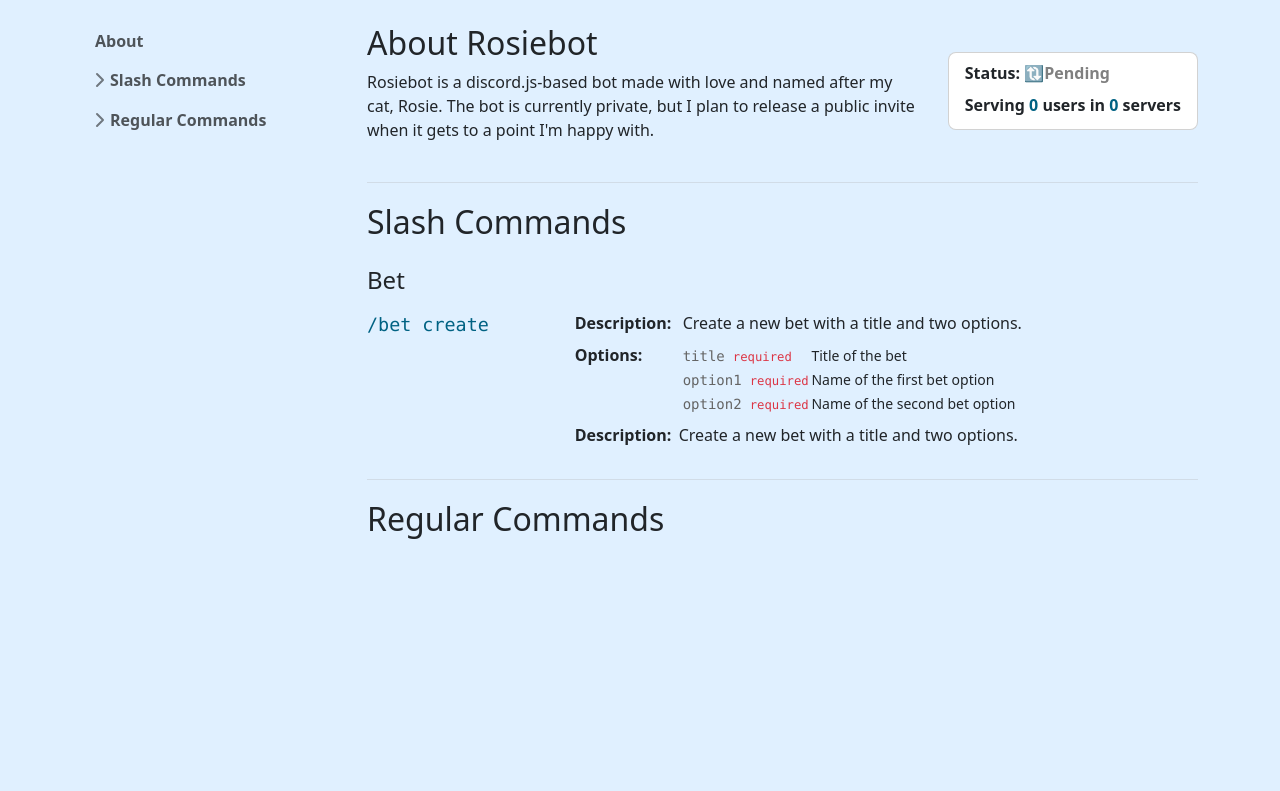
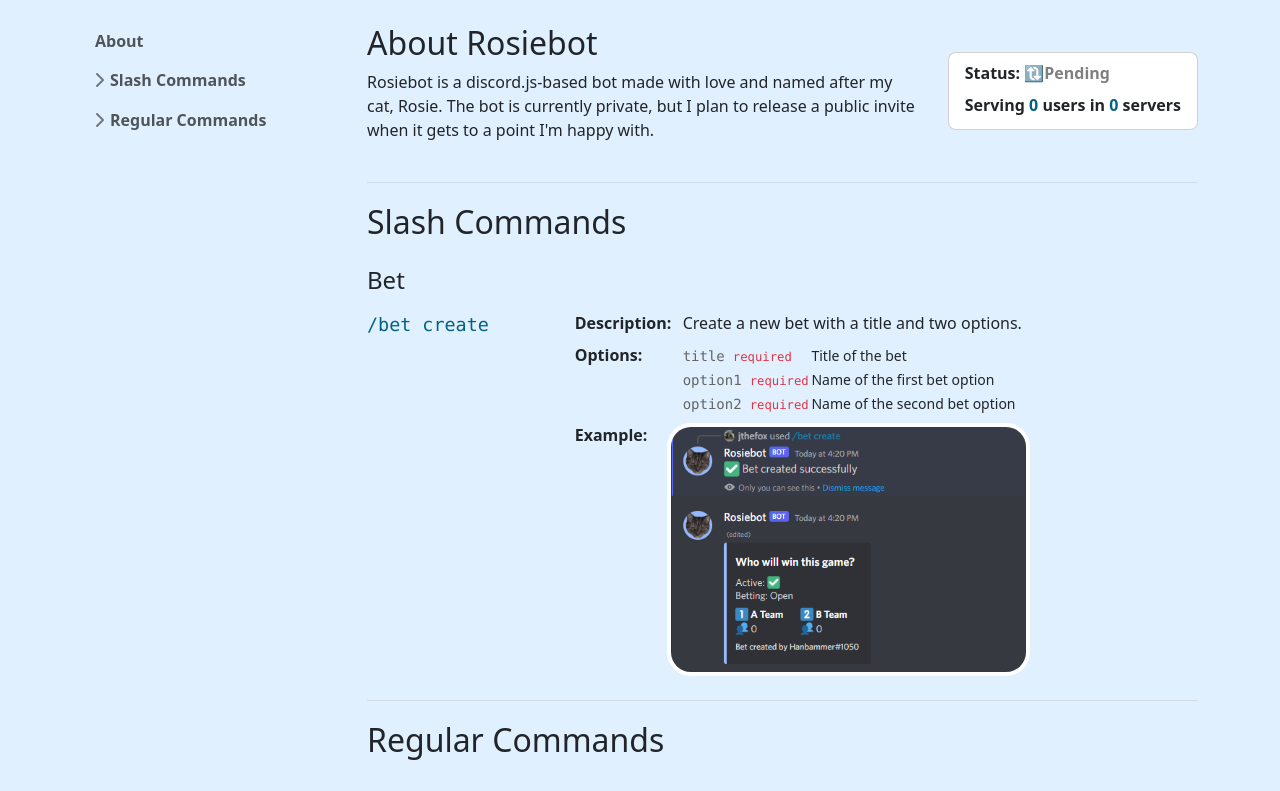
Before and after one commit to JtheFox/rosiebot, a website: page docs/index.html in a window 1280 px wide. Shown: the part 88-879 px from the top of the page. Before the commit the page ends 800 px from the top, so only its background shows below. Drawn offline with nearby package versions, Linux system fonts and the light colour scheme.

Commit message:
Add example image to docs formatting

```diff
--- a/docs/index.html
+++ b/docs/index.html
@@ -101,9 +101,9 @@
         </article>
         <article id="slash-commands">
           <h2>Slash Commands</h2>
-          <div class="command-type mt-4">
+          <div class="command mt-4">
             <h4 id="slash-bet" class="mb-3">Bet</h4>
-            <div class="command d-flex flex-column flex-md-row">
+            <div class="d-flex flex-column flex-md-row">
               <code class="command-syntax col-3">/bet create</code>
               <div class="command-details col-9">
                 <div class="row">
@@ -152,9 +152,8 @@
                     </li>
                   </ul>
                   <div class="row">
-                    <p class="col-2 fw-semibold">Description:</p>
-                    <p class="col-10">Create a new bet with a title and two
-                      options.</p>
+                    <p class="col-2 fw-semibold">Example:</p>
+                    <img class="col-7" src="../assets/examples/slash-bet-create.png">
                   </div>
                 </div>
               </div>
--- a/docs/style.css
+++ b/docs/style.css
@@ -117,3 +117,9 @@
 .command-details :is(p, ul)[class*="col-"] {
   margin-bottom: 0.5rem;
 }
+
+.command-details img {
+  padding: 0 !important;
+  border-radius: 1.5rem;
+  border: 0.25rem solid white;
+}
```
Also changed, not shown: assets/examples/cmd-bet1.png (deleted), assets/examples/cmd-bet2.png (deleted), assets/examples/cmd-bet3.png (deleted), assets/examples/cmd-help1.png (deleted), assets/examples/cmd-help2.png (deleted), assets/examples/cmd-me.png (deleted), assets/examples/cmd-random.png (deleted), assets/examples/cmd-random1.png (deleted), assets/examples/slash-bet-create.png (added).
